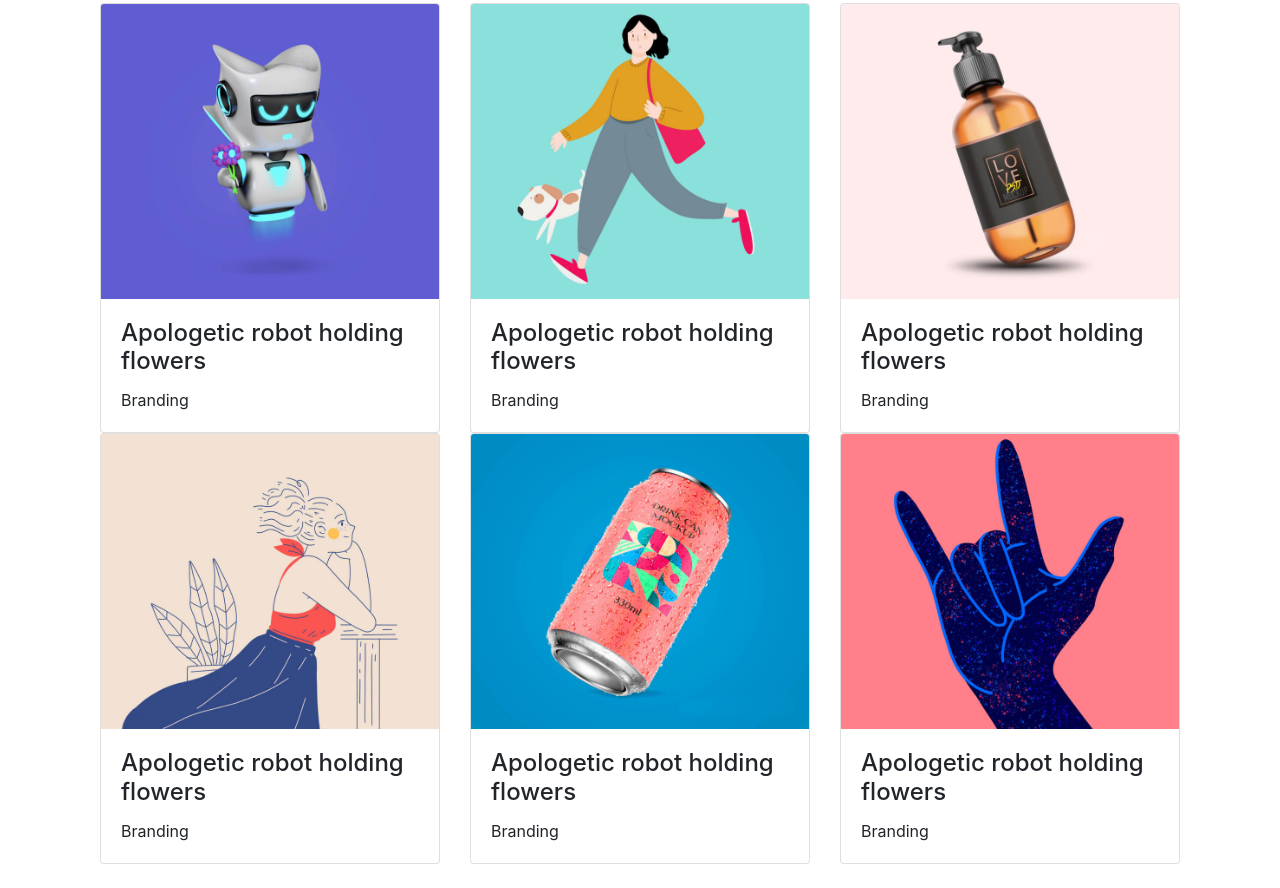
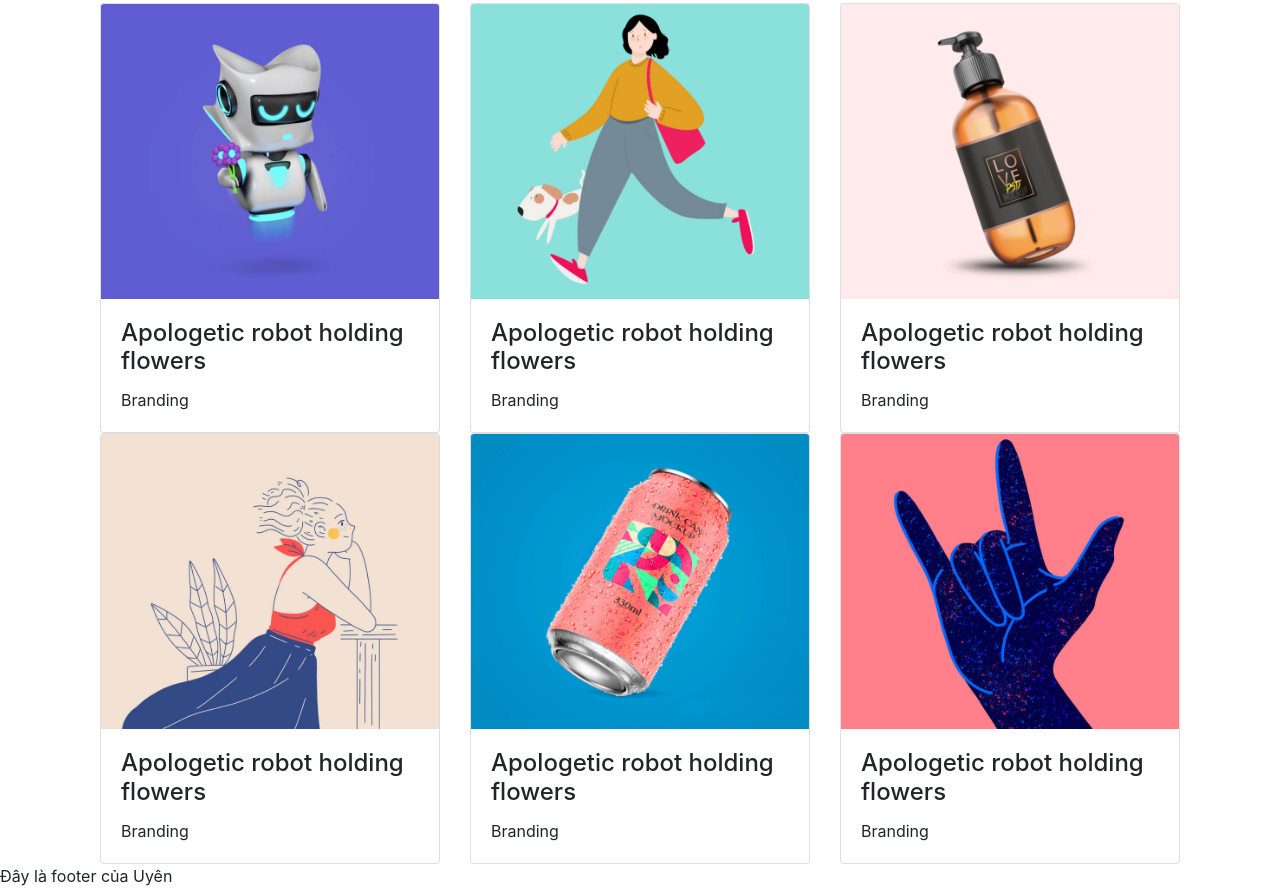
Before and after one commit to ThanhTam2001/samar, a plain HTML site: page index.html in a window 1280 px wide. Shown: the part 877-1765 px from the top of the page. Before the commit the page ends 1741 px from the top, so only its background shows below. Drawn offline with nearby package versions, Linux system fonts and the light colour scheme.

Commit message:
footer by uyen

```diff
--- a/index.html
+++ b/index.html
@@ -198,7 +198,7 @@
 
         </div>
     </section>
-
+    <footer> Đây là footer của Uyên</footer>
     <!-- Optional JavaScript -->
     <!-- jQuery first, then Popper.js, then Bootstrap JS -->
     <script src="https://code.jquery.com/jquery-3.3.1.slim.min.js"
```
